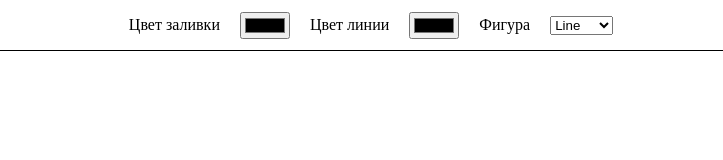
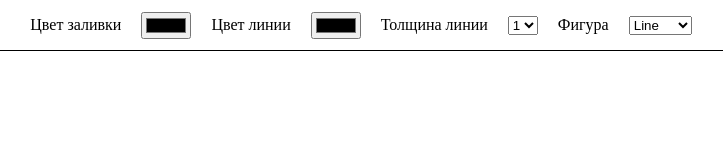
Before and after one commit to max221088/Paint_Canvas, a plain HTML site: page index.html in a window 1280 px wide. Shown: the whole page, without its empty margins (269-992 px from the left). Drawn offline with Linux system fonts and the light colour scheme.

Commit message:
Add line width

```diff
--- a/index.html
+++ b/index.html
@@ -16,6 +16,14 @@
         <input type="color" class="color">
         <p>Цвет линии</p>
         <input type="color" class="linecolor">
+        <p>Толщина линии</p>
+        <select class="width_line">
+            <option>1</option>
+            <option>2</option>
+            <option>3</option>
+            <option>4</option>
+            <option>5</option>
+          </select>
         <p>Фигура</p>
         <select class="figure">
             <option>Line</option>
--- a/js/script.js
+++ b/js/script.js
@@ -5,10 +5,12 @@ const $main = document.querySelector('.main');
 const $color = document.querySelector('.color');
 const $linecolor = document.querySelector('.linecolor');
 const $figure = document.querySelector('.figure');
+const $WidthLine = document.querySelector('.width_line');
 const ctx = $area.getContext('2d');
 let color = 'black';
 let lineColor = 'black';
 let figure = 'Line';
+let WidtgLine = '1';
 let begin = false;
 let coords = [x = 0, y = 0];
 let size = [w = 0, h = 0];
@@ -32,6 +34,10 @@ $figure.addEventListener("change", function(e){
     figure = e.target.value;
 });
 
+$WidthLine.addEventListener("change", function(e){
+    WidtgLine = e.target.value;
+});
+
 // Action section
 
 $area.addEventListener('mousedown', function(e){
@@ -44,6 +50,7 @@ $area.addEventListener('mousedown', function(e){
     if (figure === 'Line') {
         begin = 'Line';
         ctx.beginPath();
+        ctx.lineWidth = WidtgLine;
         ctx.strokeStyle = lineColor;
         ctx.moveTo(coords.x, coords.y);
     }
--- a/less/style.less
+++ b/less/style.less
@@ -25,6 +25,7 @@ textarea:focus, input:focus{
     }
     select{
         margin-left: 20px;
+        margin-right: 20px;
     }
 }
 .main{
```
Also changed, not shown: css/style.css.
